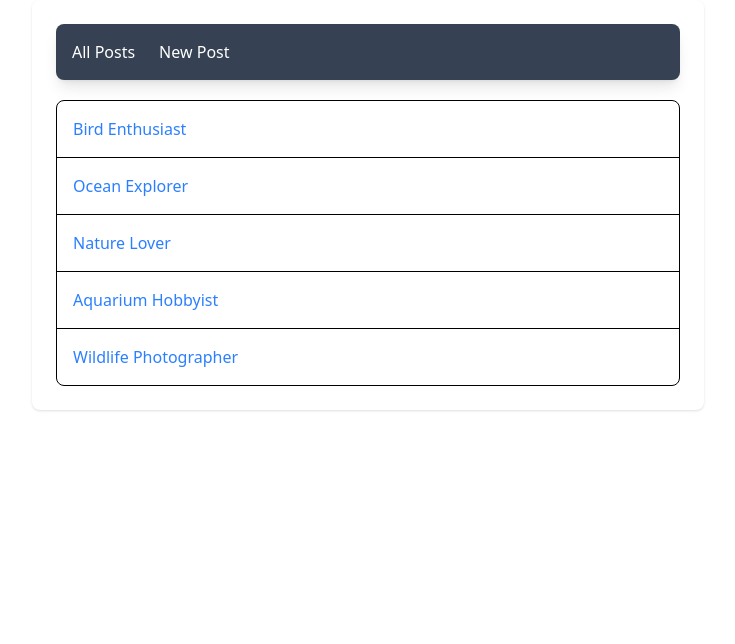
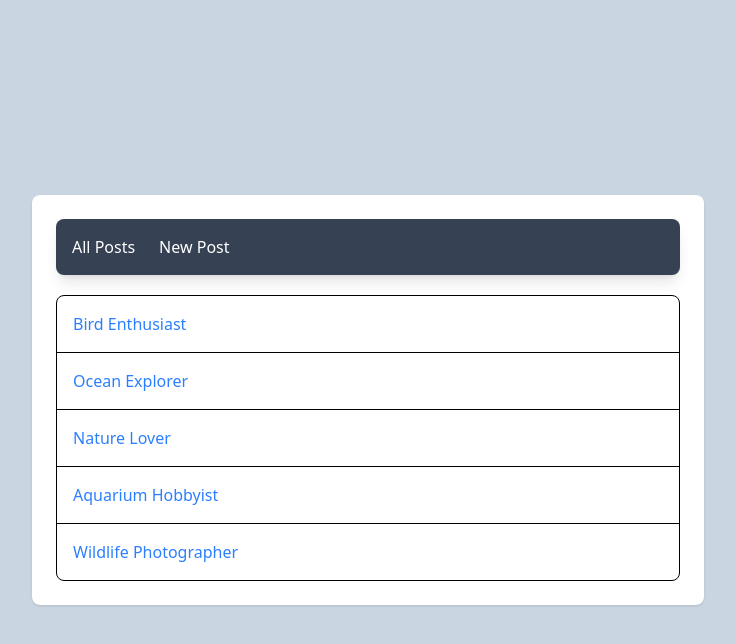
Before and after one commit to tomwinskell/react-rtk-blog, a Next.js app: page / in a window 1280 px wide. Shown: the top 644 px of the page, without its empty margins (272-1007 px from the left). Built offline with nearby package versions, Linux system fonts and the light colour scheme.

Commit message:
Add background color, center on screen.

```diff
--- a/src/app/layout.tsx
+++ b/src/app/layout.tsx
@@ -27,9 +27,9 @@ export default function RootLayout({
   return (
     <html lang="en">
       <body
-        className={`${geistSans.variable} ${geistMono.variable} antialiased`}
+        className={`${geistSans.variable} ${geistMono.variable} antialiased h-screen flex items-center sm:bg-slate-300`}
       >
-        <div className="max-w-2xl mx-auto p-6 bg-white rounded-lg shadow">
+        <div className="w-2xl mx-auto p-6 bg-white rounded-lg sm:shadow">
           <PrimaryNavigation />
           <StoreProvider>{children}</StoreProvider>
         </div>
```
